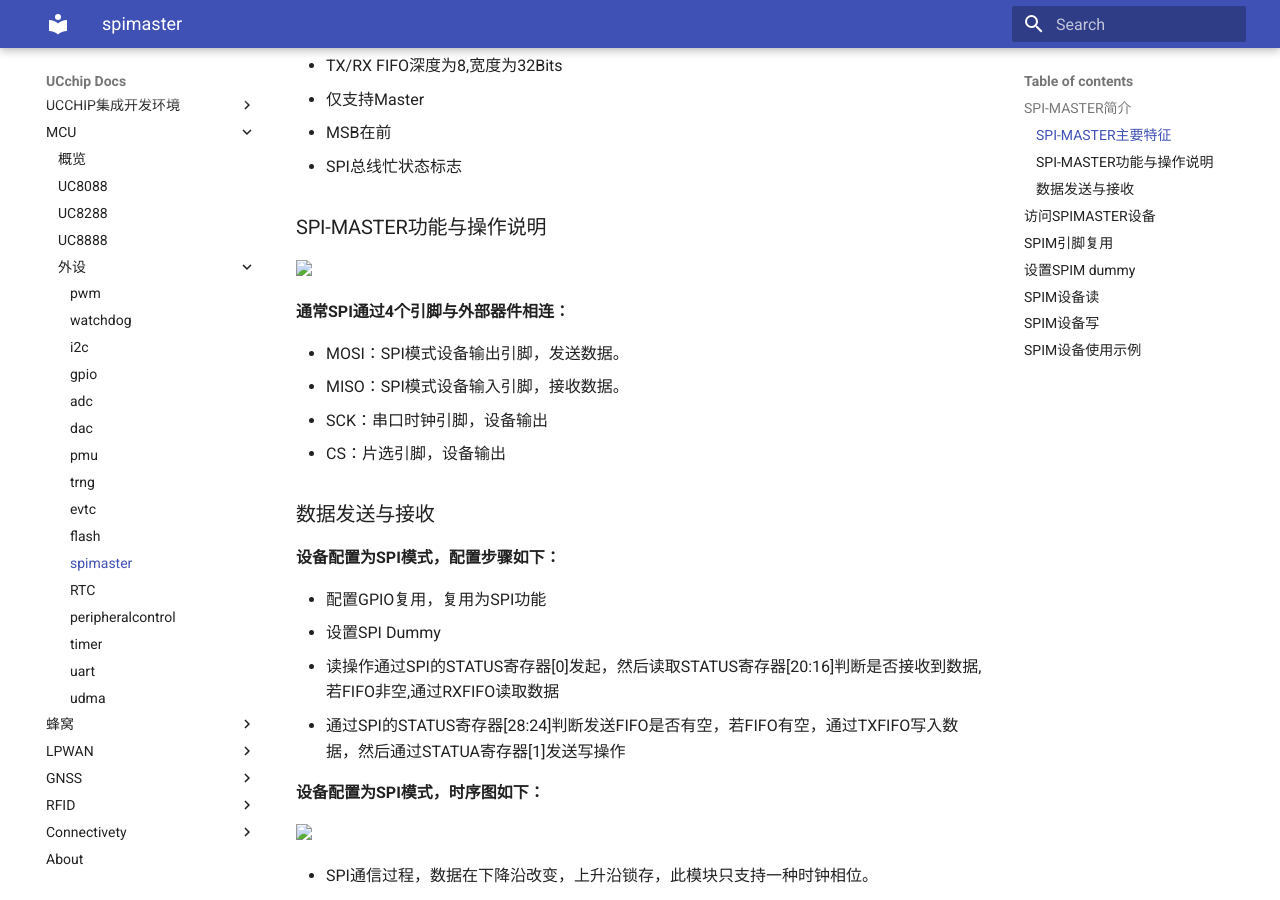
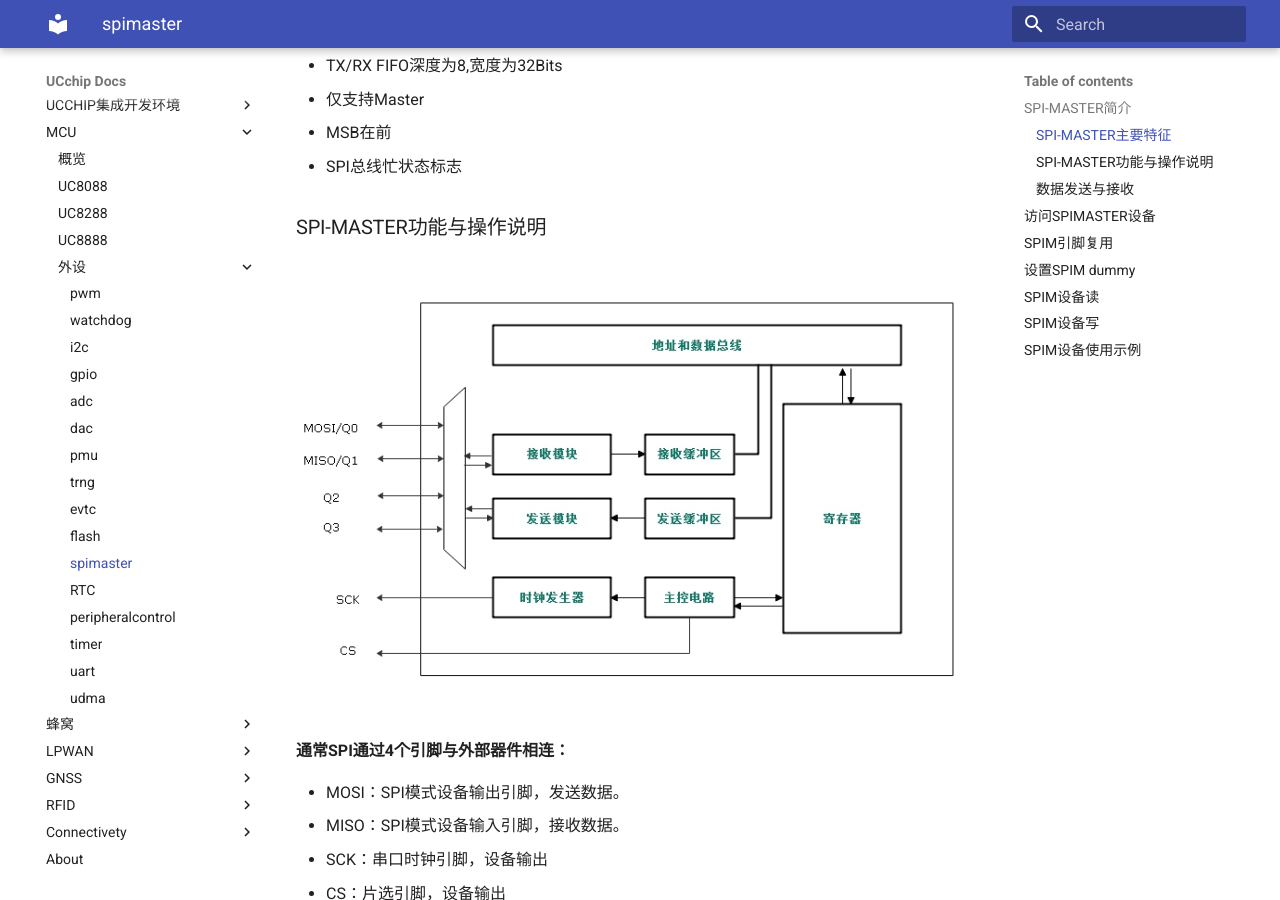
Before and after one commit to June34/docs-online, an MkDocs documentation site: the page built from docs/MCU/imperio/spimaster/spimaster.md, in a window 1280 px wide and 900 px high, scrolled down 585 px. Built offline with MkDocs 1.6.1 and Material for MkDocs 9.7.7, drawn with Linux system fonts in a browser that asks for light colours; old or Windows-style settings are respelled for this version of MkDocs.

Commit message:
modify img

```diff
--- a/docs/MCU/imperio/spimaster/spimaster.md
+++ b/docs/MCU/imperio/spimaster/spimaster.md
@@ -21,9 +21,8 @@ QSPI是Queued SPI简写，是Motorola公司推出的SPI接口扩展，比SPI应
 
 ### SPI-MASTER功能与操作说明
 
-<div align=left>
-    <img src="spim.png">
-</div>
+![spim](spim.png)
+
 
 **通常SPI通过4个引脚与外部器件相连：**
 
@@ -43,9 +42,8 @@ QSPI是Queued SPI简写，是Motorola公司推出的SPI接口扩展，比SPI应
 
 **设备配置为SPI模式，时序图如下：**
 
-<div align=left>
-    <img src ="spimtime.png">
-</div>
+![spimtime](spimtime.png)
+
 
 - SPI通信过程，数据在下降沿改变，上升沿锁存，此模块只支持一种时钟相位。
 - MSB在前，若CMD或者ADDR不足32位，需移位到高位。
@@ -53,9 +51,8 @@ QSPI是Queued SPI简写，是Motorola公司推出的SPI接口扩展，比SPI应
 
 **设备配置为QSPI模式，时序图如下：**
 
-<div align=left>
-    <img src = "qspitime.png">
-</div>
+![qspitime](qspitime.png)
+
 
 - QSPI通信过程，数据在下降沿改变，上升沿锁存，此模块只支持一种时钟相位。
 - MSB在前，若CMD或者ADDR不足32位，需移位到高位。
```
Also changed, not shown: docs/MCU/imperio/uart/uart.md (+4 -6 lines).
